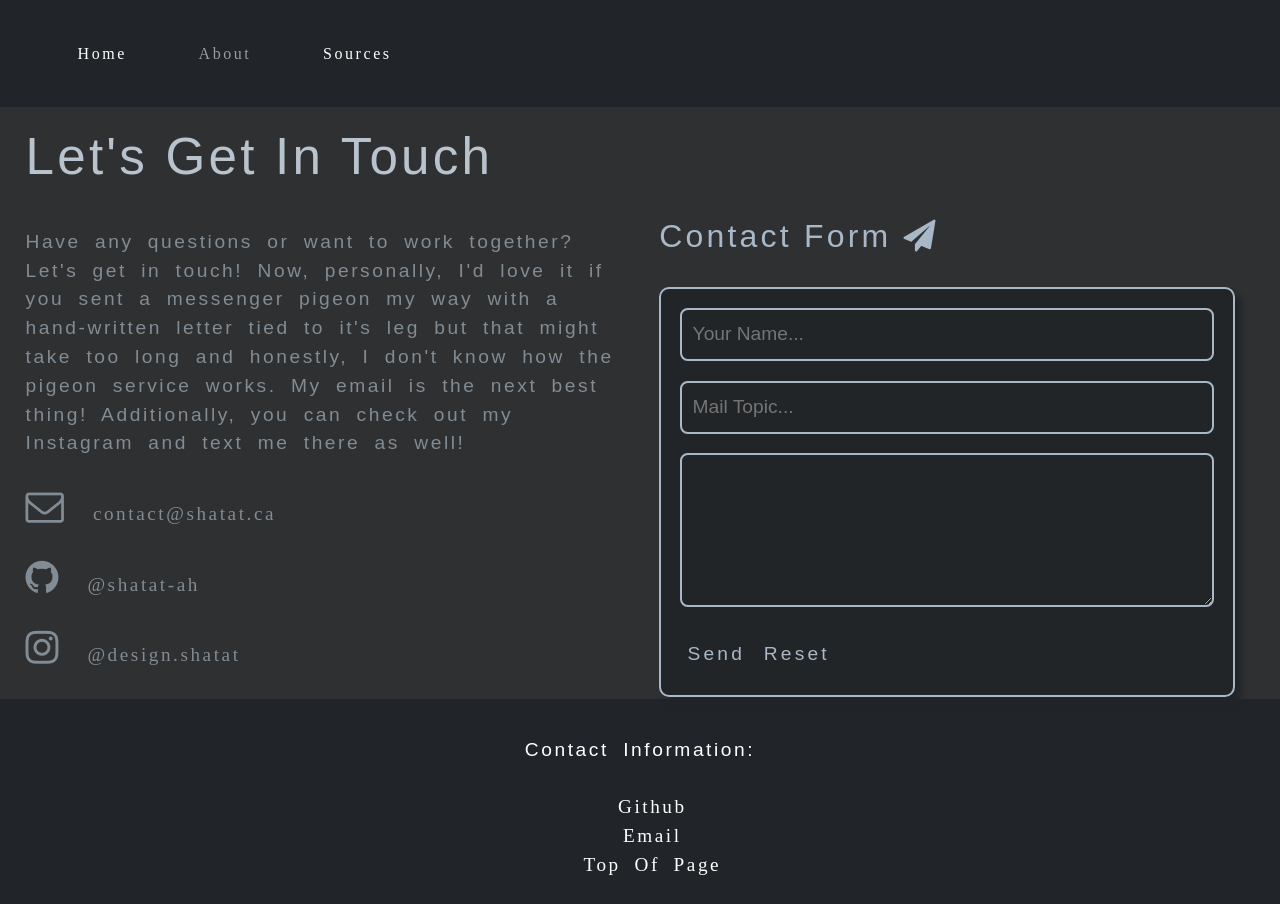
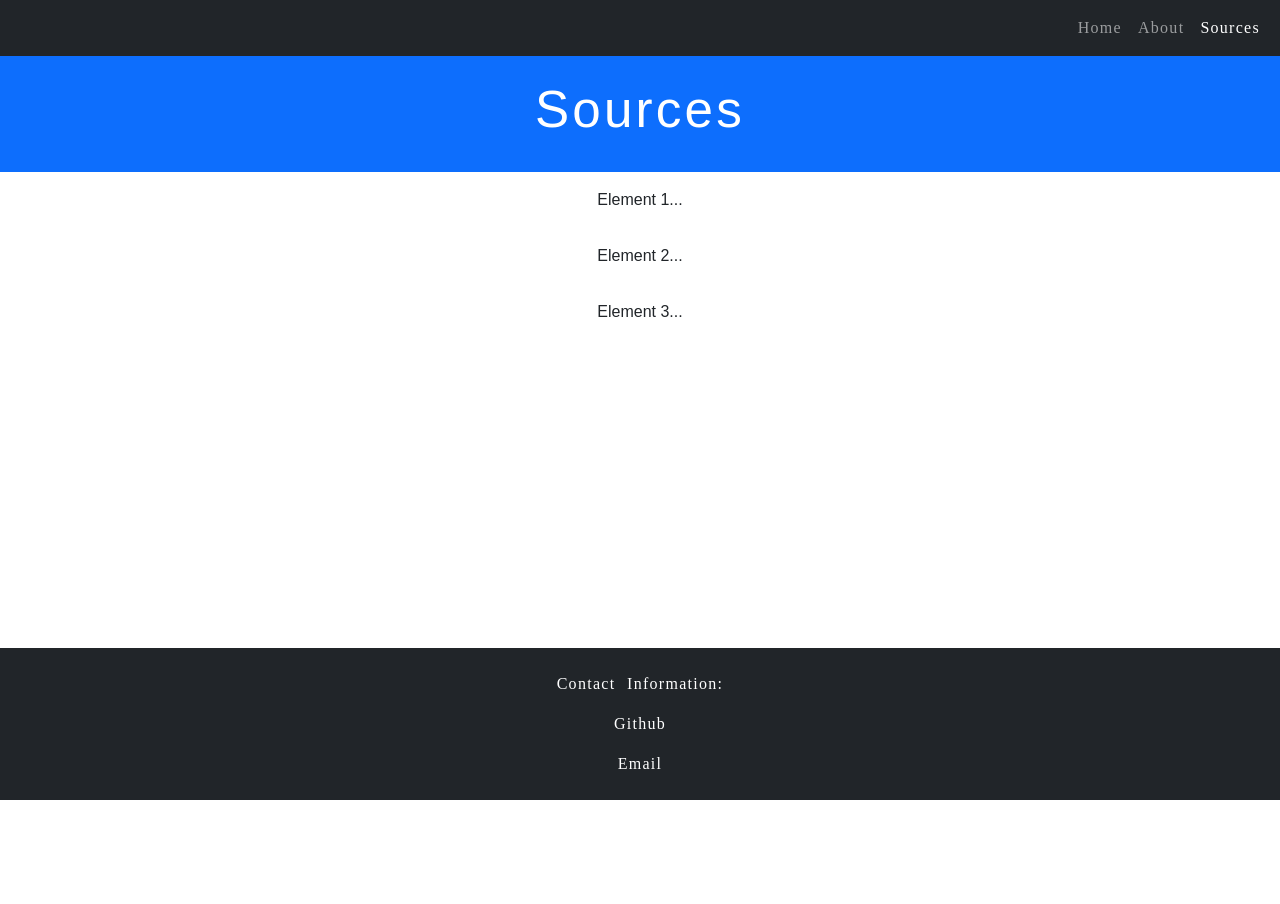
Before and after one commit to Arzelir/Chemosynthesis_Project, a plain HTML site: page sources.html in a window 1280 px wide. After the commit the page ends 800 px from the top, so only its background shows below. Drawn offline with nearby package versions, Linux system fonts and the light colour scheme.

Commit message:
edited html files

```diff
--- a/css/main.css
+++ b/css/main.css
@@ -1,62 +1,31 @@
 * {
 	font-family: "Montserrat Light", sans-serif;
-	text-align: left;
-	text-justify: inter-word;
-	box-sizing: border-box;
-	margin: 0;
-	padding: 0;
 }
 
 img {
 	pointer-events: none;
 }
 
-body {
-	background-color: #2f3032;
-}
-
 /*Main Homepage Heading*/
 h1 {
 	letter-spacing: 0.5vw;
 	font-size: 7.5vw;
-	text-align: center;
-	color: aliceblue;
 }
 
 /*General Heading*/
 h2 {
 	letter-spacing: 0.25vw;
 	font-size: 4vw;
-	padding-left: 2%;
 	padding-top: 1.5vw;
 	padding-bottom: 1.5vw;
-	color: rgb(184, 195, 205);
-}
-
-/*SubHeading*/
-h3 {
-	letter-spacing: 0.25vw;
-	font-size: 2.5vw;
-	color: rgb(168, 184, 198);
-	padding-left: 2%;
-}
-
-h5 {
-	font-family: "Montserrat Light", sans-serif;
-	letter-spacing: 0.25vw;
-	color: aliceblue;
 }
 
 h6,
 p,
 a {
-	font-size: 1.5vw;
-	font-family: "Montserrat Thin", sans-serif;
-	letter-spacing: 0.2vw;
+	letter-spacing: 0.1vw;
 	word-spacing: 0.5vw;
-	color: rgb(129, 140, 148);
 	text-decoration: none;
-	padding-left: 2%;
 }
 
 .center {
@@ -70,15 +39,6 @@ a {
 	align-items: center;
 	grid-template-columns: 60vw 55vw;
 	column-gap: 1.5vw;
-}
-
-header {
-	display: flex;
-	justify-content: flex-end;
-	align-items: right;
-	padding-left: 0.25vw;
-	background-color: rgb(28, 29, 29);
-	position: sticky; /*how to make sticky*/
 }
 
 .nav_links,
@@ -123,20 +83,3 @@ ul li:hover ul.drop-down {
 .drop-down li:hover {
 	color: aliceblue;
 }
-
-footer {
-	overflow: hidden;
-	background-color: rgb(28, 29, 29);
-	top: 0;
-	margin: 0%;
-	padding: 3%;
-}
-
-footer a {
-	font-size: 1.25vw;
-	text-decoration: underline;
-	display: block;
-	color: rgb(133, 141, 147);
-}
-
-/*__________________TEST___________________*/
--- a/sources.html
+++ b/sources.html
@@ -1,118 +1,84 @@
 <!DOCTYPE html>
 <html lang="en">
+
+<!-- Head Links -->
+
 <head>
 	<meta charset="UTF-8" />
 	<meta name="viewport" content="width=device-width, initial-scale=1.0" />
 	<link href="https://cdn.jsdelivr.net/npm/bootstrap@5.3.3/dist/css/bootstrap.min.css" rel="stylesheet">
-		<link rel="stylesheet" href="css/main.css" />
-		<link rel="stylesheet" href="css/contact.css" />
-		<link
-			rel="stylesheet"
-			href="https://cdnjs.cloudflare.com/ajax/libs/font-awesome/4.7.0/css/font-awesome.min.css"
-		/>
-		<title>Contact</title>
+	<link rel="stylesheet" href="css/main.css"/>
+	<link rel="stylesheet" href="css/contact.css"/>
+	<link rel="stylesheet" href="https://cdnjs.cloudflare.com/ajax/libs/font-awesome/4.7.0/css/font-awesome.min.css" />
+	<title>Sources</title>
 </head>
-	<body>
 
+<body class="d-flex flex-column min-vh-100">
   <!-- Nav Bar Section -->
   <section id="navigation">
-		<!--Navbar-->
+    <!-- Navbar -->
     <nav class="navbar navbar-expand-sm bg-dark navbar-dark">
-			<!-- Making the header span the entire page -->
-			<div class="container-fluid">
+      <!-- Making the navbar span the entire page -->
+      <div class="container-fluid justify-content-end">
         <!-- Bootstrap navbar formatting -->
         <ul class="navbar-nav">
-					<ul class="nav_links">
           <li class="nav-item">
-							<a class="nav-link active" href="#">Home</a>
+            <a class="nav-link" href="index.html">Home</a>
           </li>
           <li class="nav-item">
-							<a class="nav-link" href="#">About</a>
+            <a class="nav-link" href="about.html">About</a>
           </li>
           <li class="nav-item">
             <a class="nav-link active" href="#">Sources</a>
           </li>
       </ul>
-				</ul>
     </div>
   </nav>
   </section>
 
-		<h2>Let's Get In Touch</h2>
 
-		<div class="column">
-			<div>
-				<p style="margin-left: 1vw">
-					<!--Paragraph-->
-					Have any questions or want to work together? Let's get in touch! Now,
-					personally, I'd love it if you sent a messenger pigeon my way with a
-					hand-written letter tied to it's leg but that might take too long and
-					honestly, I don't know how the pigeon service works. My email is the
-					next best thing! Additionally, you can check out my Instagram and text
-					me there as well!
-					<br />
-					<br />
-					<i class="fa fa-envelope-o fa-2x" aria-hidden="true"></i>
-					<a href="contact@shatat.ca">contact@shatat.ca</a>
-					<br />
-					<br />
-					<i class="fa fa-github fa-2x" aria-hidden="true"></i>
-					<a href="https://github.com/shatat-ah">@shatat-ah</a>
-					<br />
-					<br />
-					<i class="fa fa-instagram fa-2x" aria-hidden="true"></i>
-					<a href="https://www.instagram.com/design.shatat/">@design.shatat</a>
-				</p>
+  <div class="p-1 bg-primary">
+    <h2 class="text-white text-center">Sources</h2>
   </div>
 
-			<div>
-				<h3 style="padding-left: 0%">
-					Contact Form
-					<i class="fa fa-paper-plane" aria-hidden="true"></i>
-				</h3>
-				<br />
+	<div class="d-flex">
+		<ul class="list-inline mx-auto justify-content-center">
+			<li class="p-3">
+				Element 1...
+			</li>
+			<li class="p-3">
+				Element 2...
+			</li>
+			<li class="p-3">
+				Element 3...
+			</li>
+		</ul>
+	</div>
 
-				<div class="box">
-					<form
-						action="mailto:contact@shatat.ca"
-						method="post"
-						enctype="text/plain"
-					>
-						<input
-							type="text"
-							name="name"
-							placeholder="Your Name..."
-							required
-						/><br />
-						<input
-							type="text"
-							name="subject"
-							placeholder="Mail Topic..."
-							required
-						/><br />
-						<textarea id="content" style="height: 12vw" required> </textarea>
-
-						<input type="submit" value="Send" />
-						<input type="reset" value="Reset" />
-					</form>
-				</div>
-			</div>
 	</div>
 </body>
 
 <!-- Footer -->
 <!-- Making the background of the footer -->
-<div class="mt-auto p-4 bg-dark">
-	<!-- Footer Header Text -->
-	<p class="text-center text-white">
-		Contact Information:
-	</p>
+<div class="mt-auto p-2 bg-dark container-fluid">
+	<section>
 		<!-- Footer Links -->
-	<div class="d-flex align-items-center flex-column">
-		<a href="#" class="text-white">Github</a>
-		<a href="#" class="text-white">Email</a>
-		<a href="#" class="text-white">Top Of Page</a>
-	</div>
+		<nav class="navbar bg-dark navbar-dark container-fluid justify-content-center">
+			  <!-- Bootstrap footer formatting -->
+			  <ul class="navbar-nav align-items-center">
+				<!-- Footer items -->
+				<li class="nav-item">
+				  <a class="nav-link active" href="#">Contact Information:</a>
+				</li>
+				<li class="nav-item active">
+				  <a class="nav-link active" href="about.html">Github</a>
+				</li>
+				<li class="nav-item">
+				  <a class="nav-link active" href="sources.html">Email</a>
+				</li>
+			</ul>
+		</nav>
+	</section>
 </div>
 
 </html>
```
Also changed, not shown: about.html (+37 -43 lines), index.html (+35 -28 lines). Lines whose indentation alone changed are shown as unchanged.
